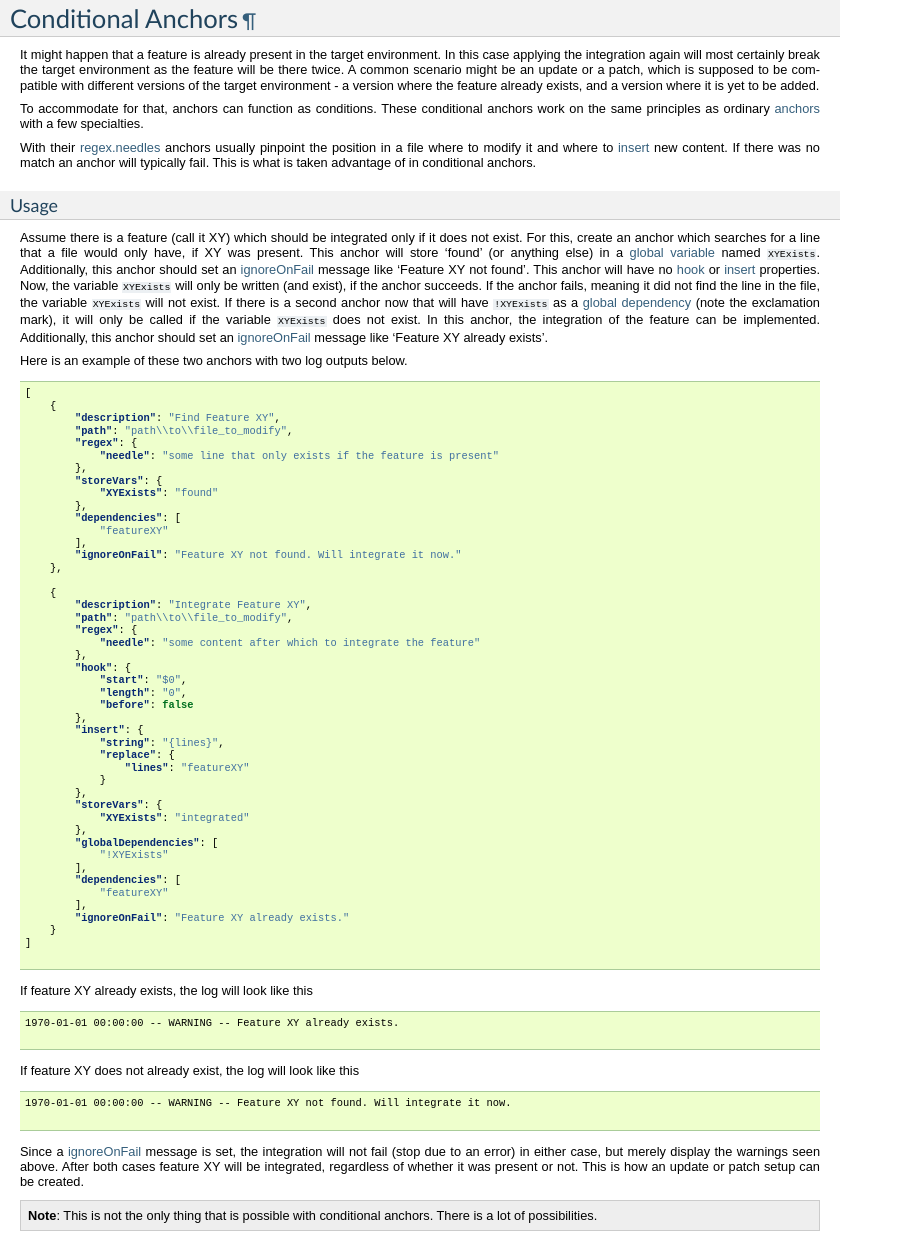
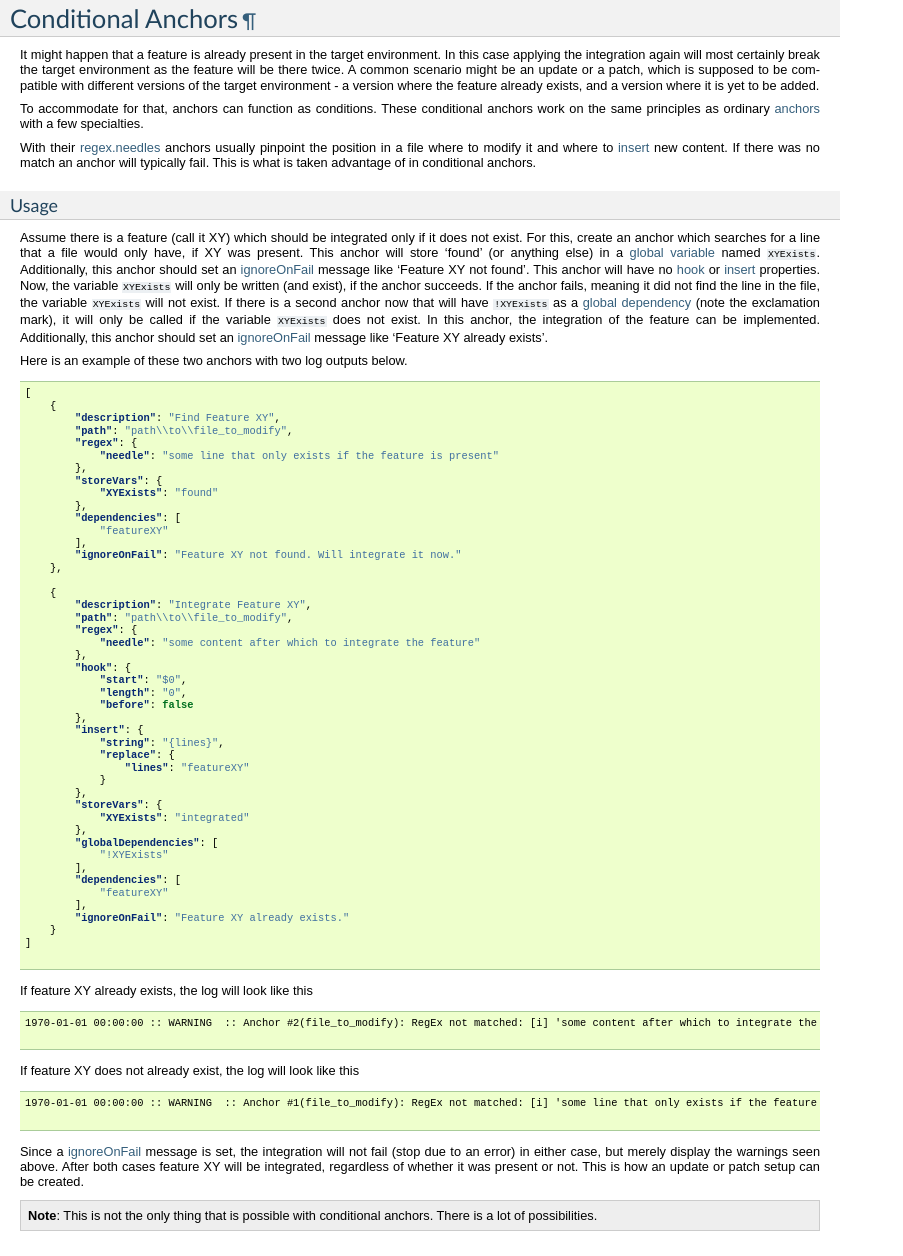
Before and after one commit to szapp/FeatShare, a Sphinx documentation site: the page built from doc/anchors/conditional.rst, in a window 1280 px wide. Shown: the whole page, without its empty margins (0-903 px from the left). Built offline with Sphinx 7.4.7, drawn with Linux system fonts in a browser that asks for light colours.

Commit message:
Fix warning message in documentation

```diff
--- a/doc/anchors/conditional.rst
+++ b/doc/anchors/conditional.rst
@@ -90,13 +90,13 @@ If feature XY already exists, the log will look like this
 
 .. code-block:: none
 
-    1970-01-01 00:00:00 -- WARNING -- Feature XY already exists.
+    1970-01-01 00:00:00 :: WARNING  :: Anchor #2(file_to_modify): RegEx not matched: [i] 'some content after which to integrate the feature' - Feature XY already exists.
 
 If feature XY does not already exist, the log will look like this
 
 .. code-block:: none
 
-    1970-01-01 00:00:00 -- WARNING -- Feature XY not found. Will integrate it now.
+    1970-01-01 00:00:00 :: WARNING  :: Anchor #1(file_to_modify): RegEx not matched: [i] 'some line that only exists if the feature is present' - Feature XY not found. Will integrate it now.
 
 Since a :std:term:`ignoreOnFail` message is set, the integration will not fail (stop due to an error) in either case,
 but merely display the warnings seen above.
```
